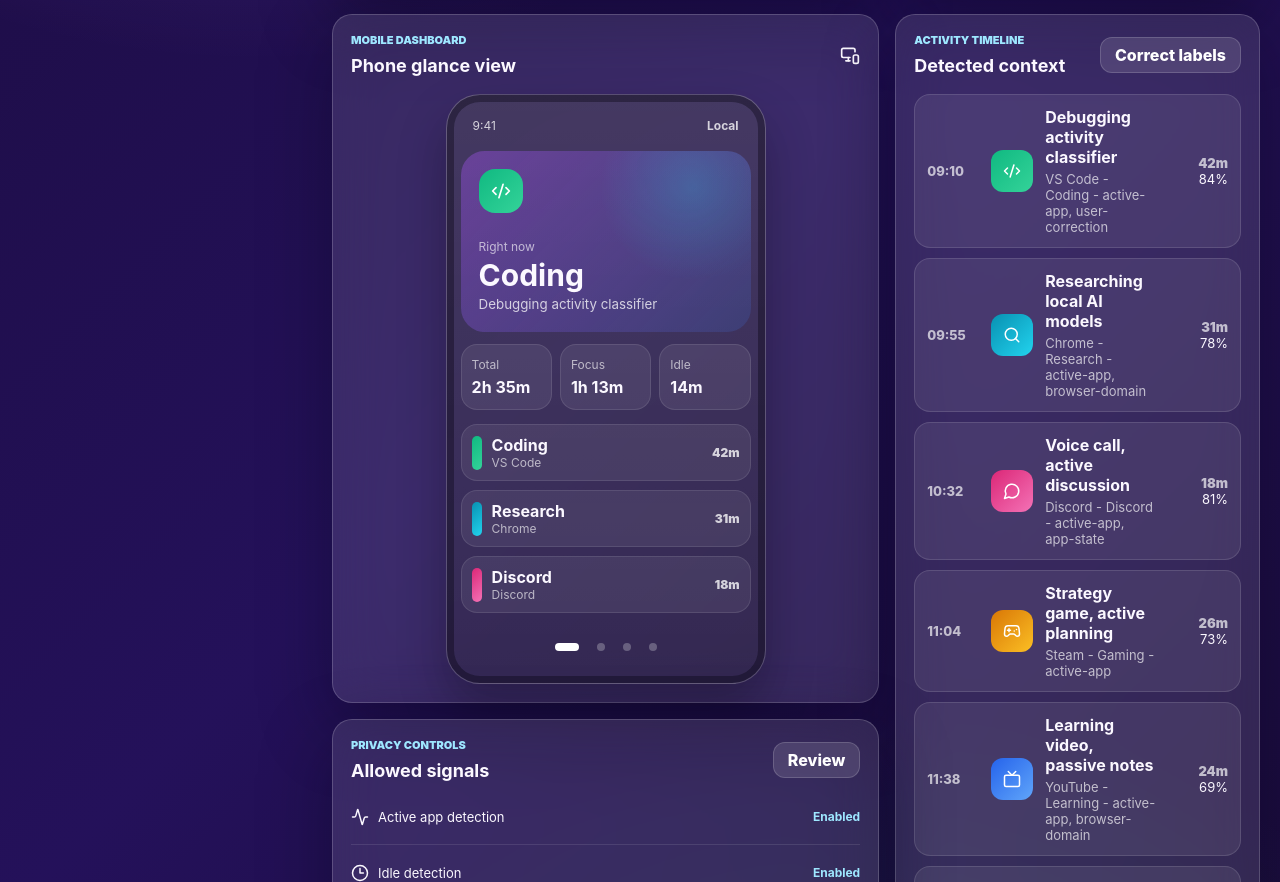
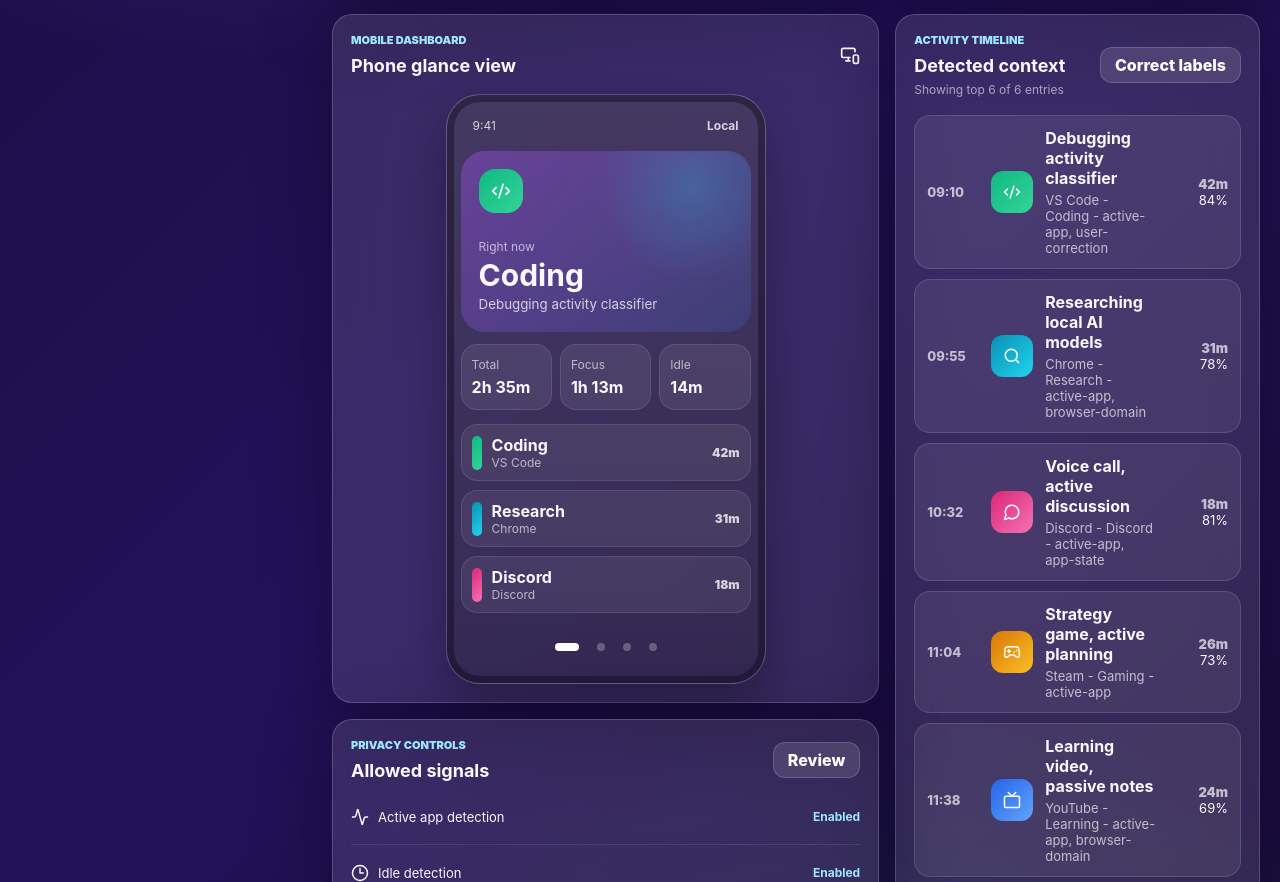
Before and after one commit to AnuranjanJain/what-do-you-do, a React (Vite) app: page / in a window 1280 px wide. Shown: the part 1199-2081 px from the top of the page. Built offline with nearby package versions, Linux system fonts and the light colour scheme; no server answers.

Commit message:
fix: limit timeline to recent entries

```diff
--- a/src/main.tsx
+++ b/src/main.tsx
@@ -123,6 +123,7 @@ function App() {
   const hasData = sessions.length > 0;
   const isFutureDate = selectedDate > activeDateKey;
   const isToday = selectedDate === activeDateKey;
+  const visibleTimeline = sessions.slice(0, 15);
 
   return (
     <main className="app-shell">
@@ -321,13 +322,16 @@ function App() {
               <div>
                 <p className="eyebrow">Activity timeline</p>
                 <h2>Detected context</h2>
+                <span className="section-note">
+                  Showing top {Math.min(visibleTimeline.length, 15)} of {sessions.length} entries
+                </span>
               </div>
               <button className="text-button">Correct labels</button>
             </div>
 
             {hasData ? (
               <div className="timeline">
-                {sessions.map((item) => (
+                {visibleTimeline.map((item) => (
                   <TimelineRow key={item.id} item={item} />
                 ))}
               </div>
--- a/src/styles.css
+++ b/src/styles.css
@@ -422,6 +422,13 @@ h2 {
   justify-content: space-between;
   gap: 16px;
   margin-bottom: 18px;
+}
+
+.section-note {
+  display: block;
+  margin-top: 6px;
+  color: rgba(255, 255, 255, 0.58);
+  font-size: 12px;
 }
 
 .icon-button,
```
